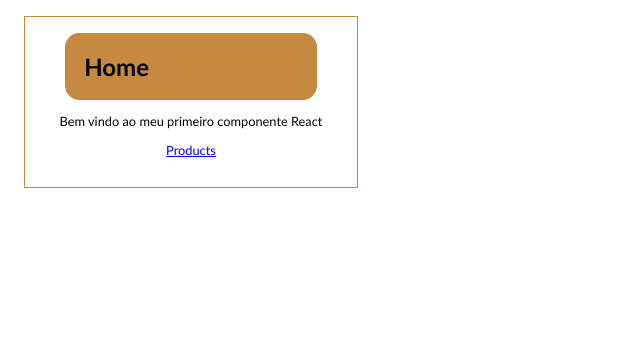
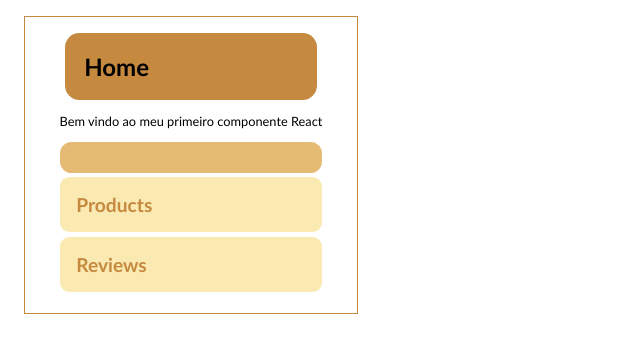
Before and after one commit to elianeMeijomil/aprendendo-nextjs, a Next.js app: page / in a window 1280 px wide. Shown: the top 352 px of the page, without its empty margins (0-640 px from the left). Built offline with nearby package versions, Linux system fonts and the light colour scheme.

Commit message:
disponibilizando links na página principal

```diff
--- a/pages/index.js
+++ b/pages/index.js
@@ -5,9 +5,15 @@ function Home(){
         <div>
             <h1>Home</h1>
             <p>Bem vindo ao meu primeiro componente React</p>
-            <p>
+            <h2></h2>
+            <ul>
+                <li>
                 <Link href="products/">Products</Link>
-            </p>
+                </li>
+                <li>
+                <Link href="reviews/">Reviews</Link>
+                </li>
+            </ul>
         </div>
     );
 }
```
